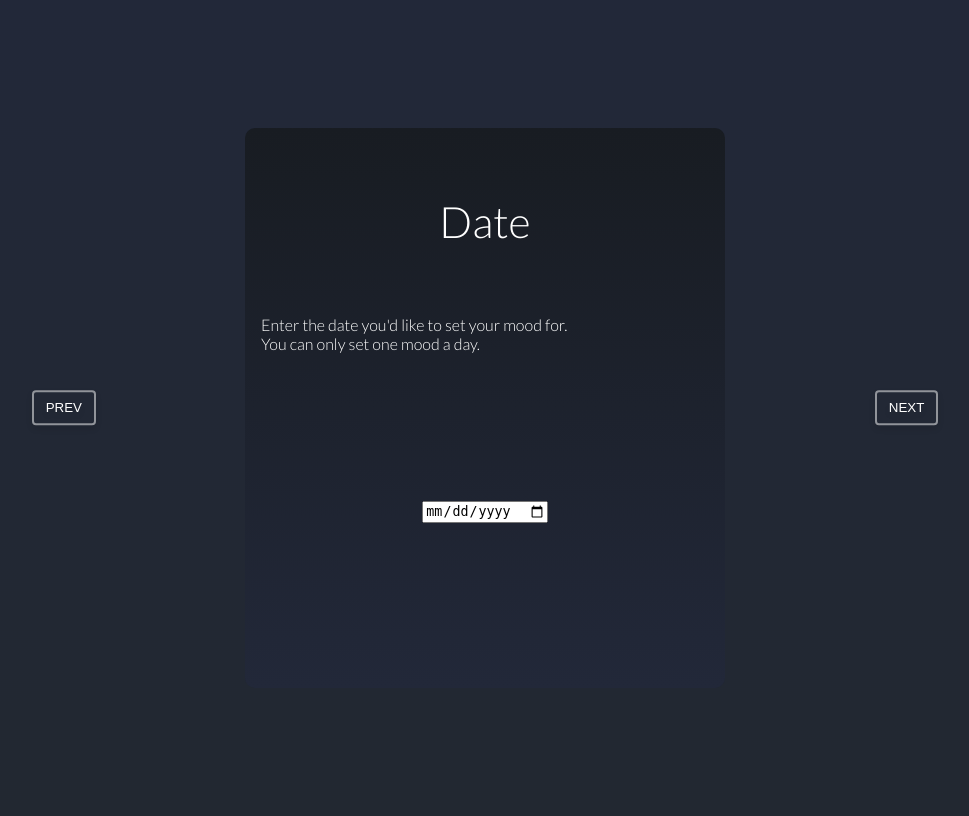
After one commit to m4rsibar/Mood-App, a Flask app: template templates/form.html in a window 1280 px wide. The commit adds this page. Shown: the whole page, without its empty margins (155-1124 px from the left). Run offline with Flask 2, Linux system fonts and the light colour scheme; the template is opened without the code that fills it, so the values that code supplies are empty; some libraries are stand-ins or nearby versions.

Commit message:
UI for form

```diff
--- a/app.py
+++ b/app.py
@@ -58,9 +58,11 @@ moods_schema = MoodSchema(many=True)
 
 
 # Routes
+
+
 @app.route('/')
 def index():
-    return render_template("Forum.html")
+    return render_template("form.html")
 
 
 @app.route('/mood', methods=['POST'])
@@ -70,15 +72,20 @@ def add_mood():
     moodratingDivided = int(moodrating)/10
     comment = request.form['comment']
 
+    if date == '' or moodrating == '':
+        flash("Required input: date and mood rating.")
+        return redirect('/')
+
     exists = db.session.query(db.exists().where(Mood.date == date)).scalar()
     if(exists):
         flash("You've already entered a mood for this date.")
-        return "fail"
+        return redirect('/')
     else:
         new_mood = Mood(date, moodratingDivided, comment)
         db.session.add(new_mood)
         db.session.commit()
-    return "success"
+        flash("Mood successfully entered.")
+    return redirect('/')
 
     # return str(exists)
     # return mood_schema.jsonify(new_mood)
--- a/static/forum.css
+++ b/static/form.css
@@ -1,55 +1,136 @@
-body,
-html {
-  background-color: #1d1c25;
-  margin: 0;
-  padding: 0;
-  height: 100vh;
-  width: 100vw;
+@import url("https://fonts.googleapis.com/css?family=Lato:300,400&display=swap");
+
+body {
+  background: linear-gradient(to top, #222831, #222839);
+  font-family: "Lato";
+  font-weight: 300;
 }
 
-form {
-  display: contents;
+.carousel__container {
+  width: 960px;
+  height: 100vh;
+  margin: 0 auto;
+  display: flex;
+  flex-direction: column;
+  align-items: center;
+  justify-content: center;
+  flex-wrap: nowrap;
 }
+
+.box {
+  height: 100vh;
+  display: flex;
+  justify-content: center;
+  align-items: center;
+  cursor: default;
+}
+
+.insidebox {
+  height: 70%;
+  width: 30em;
+  background: linear-gradient(to bottom, #181c22, #222839);
+
+  background-color: #181c22;
+  border-radius: 10px;
+  display: grid;
+  grid-template-rows: 1fr 1fr 1fr;
+  align-items: center;
+  color: white;
+}
+
+.header {
+  display: flex;
+  justify-content: center;
+  align-self: center;
+  font-weight: 300;
+  font-size: 2.7em;
+}
+
+.cardText {
+  padding-left: 1em;
+  height: 100%;
+}
+
+.inputarea {
+  display: flex;
+  justify-content: center;
+  align-items: start;
+  height: 100%;
+  width: 100%;
+}
+
+.text {
+  background-color: transparent;
+  color: white;
+  border-radius: 10px;
+  padding: 1em;
+  margin-top: -3em;
+}
+
+.submitbuttonbox {
+  display: flex;
+  height: 100%;
+  padding: 2em;
+  width: 100%;
+  justify-content: center;
+}
+
+.btn {
+  background: rgba(59, 173, 227, 1);
+  background: linear-gradient(
+    45deg,
+    rgba(59, 173, 227, 1) 0%,
+    rgba(87, 111, 230, 1) 25%,
+    rgba(152, 68, 183, 1) 51%,
+    rgba(255, 53, 127, 1) 100%
+  );
+  padding: 1em 3em;
+  text-decoration: none;
+  color: white;
+  border-radius: 4px;
+  transition: all 1s;
+}
+
+.btn:hover {
+  transform: scale3d(1.1, 1.1, 1.1);
+}
+
+#message {
+  background-color: white;
+  height: 2em;
+  width: 11em;
+  position: absolute;
+  padding: 1em;
+  border-radius: 10px;
+  left: 2em;
+  top: 2em;
+}
+
+/* rangeslider */
 
 #output {
   position: relative;
   top: -2em;
+  left: -2em;
   color: white;
 }
 
-.box {
-  display: flex;
-  flex-direction: column;
-  justify-content: space-evenly;
-  align-items: center;
-  height: 20em;
-  margin-top: 10%;
+#message {
+  background-color: white;
+  height: 2em;
+  width: 11em;
+  position: absolute;
+  padding: 1em;
+  border-radius: 10px;
+  left: 2em;
+  top: 0;
 }
 
-#dateinput {
-  background-color: #1d1c25;
-  color: white;
-  border: 0.5px solid grey;
-  padding: 0.2em;
-  border-radius: 2px;
-}
-
-textarea {
-  background-color: #1d1c25;
-  color: #d1d1d1;
-  border-radius: 3px;
-}
-
-#submit {
-  padding: 0.5em 0.6em;
-  border-radius: 4px;
-  border: none;
-  outline: none;
-}
-
-#submit:hover {
-  cursor: pointer;
-  background-color: #c7c7c7d8;
+@media only screen and (max-width: 600px) {
+  .box {
+    padding-top: 30%;
+    margin: 0;
+  }
 }
 
 .range {
--- a/static/forum.js
+++ b/static/form.js
@@ -1,3 +1,10 @@
+//Code for glidejs
+new Glide(".js-carousel", {
+  dragThreshold: 0,
+  keyboard: false
+}).mount();
+
+// Code for range slider
 var output = document.getElementById("output");
 
 var inputRange = document.getElementsByClassName("range")[0],
--- /dev/null
+++ b/templates/form.html
@@ -0,0 +1,89 @@
+<!DOCTYPE html>
+<html lang="en">
+<head>
+    <meta charset="UTF-8">
+    <meta name="viewport" content="width=device-width, initial-scale=1.0">
+        <!-- Required Core Stylesheet -->
+<link rel="stylesheet" href="https://unpkg.com/@glidejs/glide@3.3.0/dist/css/glide.core.css">
+
+<!-- Optional Theme Stylesheet -->
+<link rel="stylesheet" href="https://unpkg.com/@glidejs/glide@3.3.0/dist/css/glide.theme.css">
+<link rel="stylesheet" href="/static/form.css">
+    <title>Document</title>
+</head>
+<body>
+
+    {% with messages = get_flashed_messages() %} {% if messages %} {% for message
+        in messages %} <span id="message">{{ message }}</span> {% endfor %} {% endif
+        %} {% endwith %}
+
+<form action="/mood" method='post' id="form">
+  <div class="carousel__container">
+    <div class="js-carousel carousel glide">
+      <div class="glide__track" data-glide-el="track">
+        <ul class="glide__slides">
+          <li class="carousel__slide glide__slide">
+            <div class="carousel__slide__content">
+              <div class="box">
+                <div class="insidebox">
+                  <h1 class="header"> Date </h1>
+                  <p class="cardText"> Enter the date you'd like to set your mood for. </br>You can only set one mood a day. </p>
+                  <div class="inputarea"><input type="date" name="date"></input></div>
+                </div>
+              </div>
+            </div>
+          </li>
+          <li class="carousel__slide glide__slide">
+              <div class="box">
+                <div class="insidebox">
+                  <h1 class="header"> Mood </h1>
+                  <p class="cardText"> Enter your mood on a scale of 1-5</p>
+                  <div class="inputarea">
+
+                    <input
+                        type="range"
+                        min="0"
+                        max="50"
+                        value="0"
+                        class="range blue"
+                        name="moodrating"
+                        />
+                    <p id="output">0</p>
+
+
+                </div>
+                </div>
+              </div>
+          </li>
+          <li class="carousel__slide glide__slide">
+            <div class="carousel__slide__content">
+               <div class="box">
+                <div class="insidebox">
+                  <h1 class="header"> Comment </h1>
+                  <p class="cardText"> Optional: </br> Enter a comment... </p>
+                  <div class="inputarea">
+                    <textarea rows="4" cols="50" class ="text" placeholder= "Enter your text here..." name="comment"></textarea>
+                   </div>
+              <div class="submitbuttonbox">
+                <a href="javascript:void()" class="btn" onclick="document.getElementById('form').submit()";>Submit</a>
+              </div>
+                </div>
+              </div>
+            </div>
+          </li>
+        </ul>
+      </div>
+</form>
+
+<div class="glide__arrows" data-glide-el="controls">
+  <button class="glide__arrow glide__arrow--left" data-glide-dir="<">prev</button>
+  <button class="glide__arrow glide__arrow--right" data-glide-dir=">">next</button>
+</div>
+</div>
+</div>
+
+<script src="https://unpkg.com/@glidejs/glide@3.3.0/dist/glide.js"></script>
+<script src="/static/form.js"></script>
+
+</body>
+</html>
```
Also changed, not shown: templates/Forum.html (deleted, +0 -36 lines).
